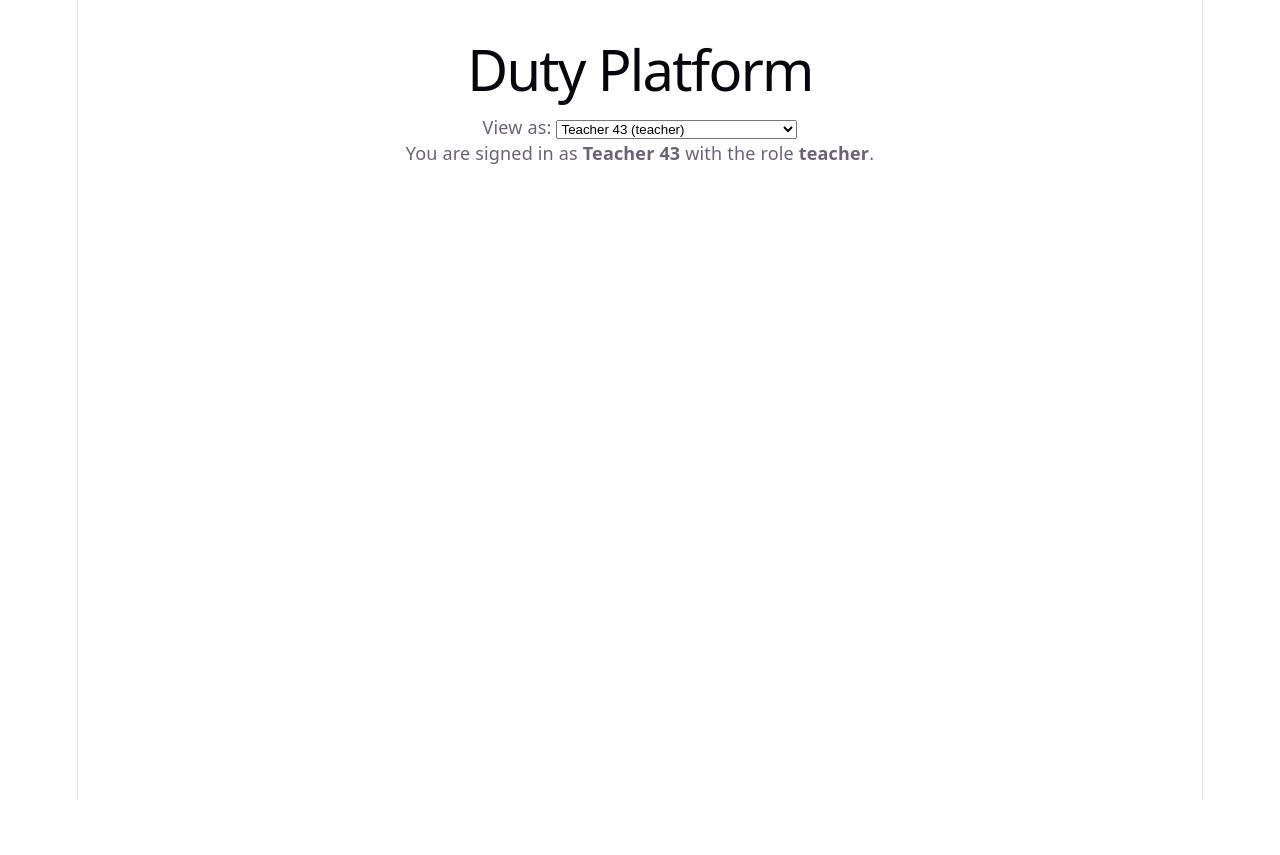
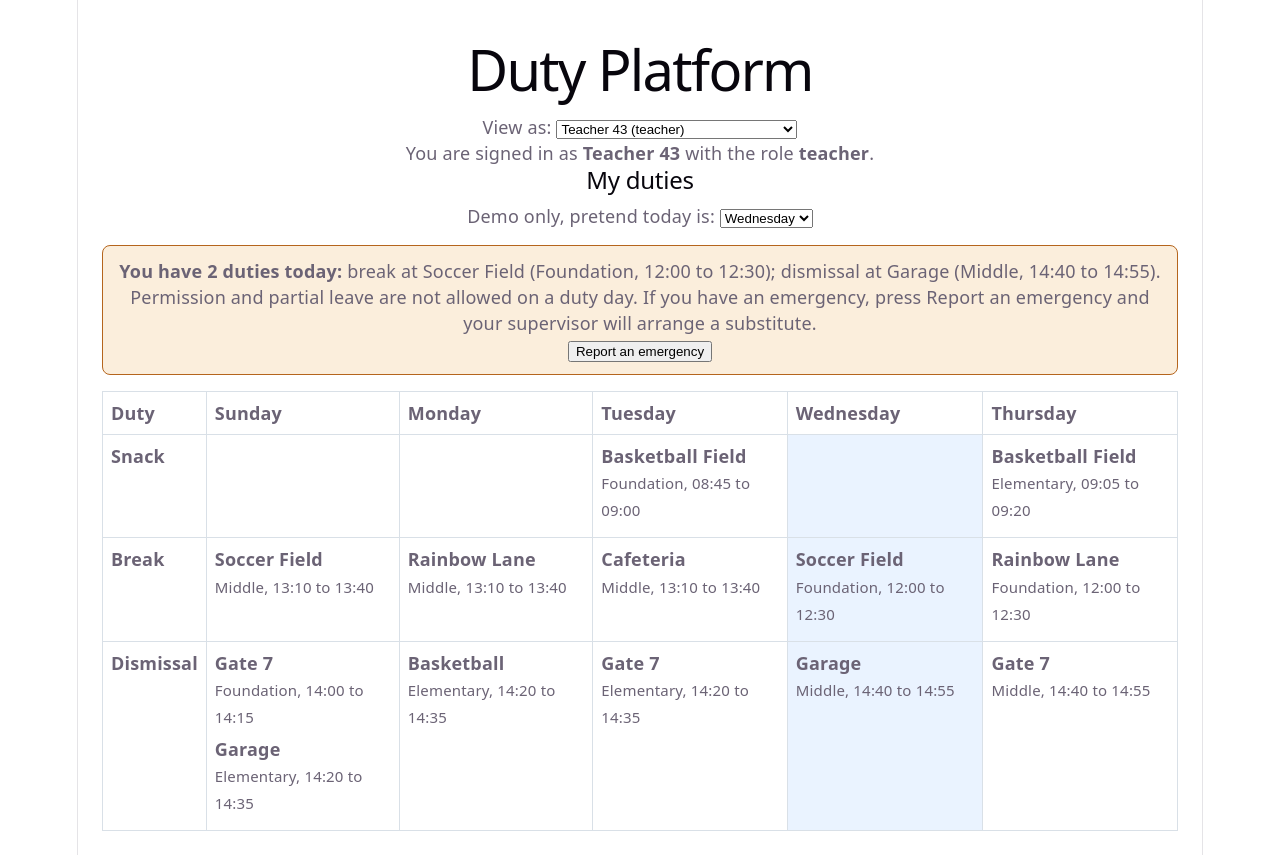
Before and after one commit to Reham244/duty-platform, a React (Vite) app in the folder frontend/: page / in a window 1280 px wide. Before the commit the page ends 800 px from the top, so only its background shows below. Built offline with nearby package versions, Linux system fonts and the light colour scheme.

Commit message:
Add My Duties screen

```diff
--- a/frontend/src/App.tsx
+++ b/frontend/src/App.tsx
@@ -1,6 +1,7 @@
 import { useEffect, useState } from "react";
 import { getUsers } from "./api";
 import type { User } from "./types";
+import MyDuties from "./components/MyDuties";
 
 function App() {
   const [users, setUsers] = useState<User[]>([]);
@@ -37,6 +38,11 @@ function App() {
           <b>{current.role}</b>.
         </p>
       )}
+            {current?.role === "teacher" ? (
+        <MyDuties user={current} />
+      ) : (
+        <p>This screen is coming soon.</p>
+      )}
     </div>
   );
 }
--- a/frontend/src/api.ts
+++ b/frontend/src/api.ts
@@ -1,6 +1,10 @@
-import { users } from "./data/dummyData";
-import type { User } from "./types";
+import { duties, users } from "./data/dummyData";
+import type { Duty, User } from "./types";
 
 export async function getUsers(): Promise<User[]> {
   return users;
 }
+
+export async function getMyDuties(userId: number): Promise<Duty[]> {
+  return duties.filter((d) => d.userId === userId);
+}
--- /dev/null
+++ b/frontend/src/components/MyDuties.tsx
@@ -0,0 +1,91 @@
+import { useEffect, useState } from "react";
+import type { CSSProperties } from "react";
+import { getMyDuties } from "../api";
+import type { Duty, DutyType, User } from "../types";
+
+const days = ["Sunday", "Monday", "Tuesday", "Wednesday", "Thursday"];
+const dutyTypes: { type: DutyType; label: string }[] = [
+  { type: "snack", label: "Snack" },
+  { type: "break", label: "Break" },
+  { type: "dismissal", label: "Dismissal" },
+];
+
+const cell: CSSProperties = {
+  border: "1px solid #d9e0e7",
+  padding: 8,
+  verticalAlign: "top",
+  textAlign: "left",
+};
+
+export default function MyDuties({ user }: { user: User }) {
+  const [duties, setDuties] = useState<Duty[]>([]);
+  const [today, setToday] = useState(() => {
+    const d = new Date().getDay(); // 0 = Sunday
+    return d <= 4 ? d : 3; // on Friday or Saturday, pretend it is Wednesday
+  });
+
+  useEffect(() => {
+    getMyDuties(user.id).then(setDuties);
+  }, [user.id]);
+
+  const byTime = (a: Duty, b: Duty) => a.start.localeCompare(b.start);
+  const todays = duties.filter((d) => d.day === today).sort(byTime);
+
+  return (
+    <div>
+      <h2>My duties</h2>
+      <label>
+        Demo only, pretend today is:{" "}
+        <select value={today} onChange={(e) => setToday(Number(e.target.value))}>
+          {days.map((name, i) => (
+            <option key={name} value={i}>{name}</option>
+          ))}
+        </select>
+      </label>
+
+      {todays.length > 0 && (
+        <div style={{ background: "#fbeedc", border: "1px solid #b5651d", padding: 12, borderRadius: 8, margin: "16px 0" }}>
+          <b>You have {todays.length} {todays.length === 1 ? "duty" : "duties"} today:</b>{" "}
+          {todays.map((d) => `${d.type} at ${d.place} (${d.stage}, ${d.start} to ${d.end})`).join("; ")}.
+          <br />
+          Permission and partial leave are not allowed on a duty day. If you have an emergency,
+          press Report an emergency and your supervisor will arrange a substitute.
+          <br />
+          <button onClick={() => alert("Emergency report sent (demo).")}>Report an emergency</button>
+        </div>
+      )}
+
+      <table style={{ borderCollapse: "collapse", width: "100%", marginTop: 16 }}>
+        <thead>
+          <tr>
+            <th style={cell}>Duty</th>
+            {days.map((name) => (
+              <th key={name} style={cell}>{name}</th>
+            ))}
+          </tr>
+        </thead>
+        <tbody>
+          {dutyTypes.map((t) => (
+            <tr key={t.type}>
+              <td style={cell}><b>{t.label}</b></td>
+              {days.map((name, dayIndex) => (
+                <td key={name} style={{ ...cell, background: dayIndex === today ? "#eaf3ff" : "white" }}>
+                  {duties
+                    .filter((d) => d.type === t.type && d.day === dayIndex)
+                    .sort(byTime)
+                    .map((d) => (
+                      <div key={d.id} style={{ marginBottom: 6 }}>
+                        <b>{d.place}</b>
+                        <br />
+                        <small>{d.stage}, {d.start} to {d.end}</small>
+                      </div>
+                    ))}
+                </td>
+              ))}
+            </tr>
+          ))}
+        </tbody>
+      </table>
+    </div>
+  );
+}
--- a/frontend/src/data/dummyData.ts
+++ b/frontend/src/data/dummyData.ts
@@ -1,5 +1,4 @@
-import type { StageName, User } from "../types";
-
+import type { Duty, StageName, User } from "../types";//dummy data for users, stages
 export const stages: StageName[] = ["Foundation", "Elementary", "Middle", "High"];
 
 export const users: User[] = [
@@ -8,3 +7,19 @@ export const users: User[] = [
   { id: 3, fullName: "Head of Elementary", role: "head_of_stage", homeStage: "Elementary" },
   { id: 4, fullName: "Admin 01", role: "admin" },
 ];
+//dumy data for duties
+export const duties: Duty[] = [
+  { id: 1, userId: 1, stage: "Foundation", type: "dismissal", place: "Gate 7", day: 0, start: "14:00", end: "14:15" },
+  { id: 2, userId: 1, stage: "Foundation", type: "snack", place: "Basketball Field", day: 2, start: "08:45", end: "09:00" },
+  { id: 3, userId: 1, stage: "Foundation", type: "break", place: "Soccer Field", day: 3, start: "12:00", end: "12:30" },
+  { id: 4, userId: 1, stage: "Foundation", type: "break", place: "Rainbow Lane", day: 4, start: "12:00", end: "12:30" },
+  { id: 5, userId: 1, stage: "Elementary", type: "dismissal", place: "Garage", day: 0, start: "14:20", end: "14:35" },
+  { id: 6, userId: 1, stage: "Elementary", type: "dismissal", place: "Basketball", day: 1, start: "14:20", end: "14:35" },
+  { id: 7, userId: 1, stage: "Elementary", type: "dismissal", place: "Gate 7", day: 2, start: "14:20", end: "14:35" },
+  { id: 8, userId: 1, stage: "Elementary", type: "snack", place: "Basketball Field", day: 4, start: "09:05", end: "09:20" },
+  { id: 9, userId: 1, stage: "Middle", type: "break", place: "Soccer Field", day: 0, start: "13:10", end: "13:40" },
+  { id: 10, userId: 1, stage: "Middle", type: "break", place: "Rainbow Lane", day: 1, start: "13:10", end: "13:40" },
+  { id: 11, userId: 1, stage: "Middle", type: "break", place: "Cafeteria", day: 2, start: "13:10", end: "13:40" },
+  { id: 12, userId: 1, stage: "Middle", type: "dismissal", place: "Garage", day: 3, start: "14:40", end: "14:55" },
+  { id: 13, userId: 1, stage: "Middle", type: "dismissal", place: "Gate 7", day: 4, start: "14:40", end: "14:55" },
+];
```
Also changed, not shown: frontend/src/types.ts (+14 -0 lines).
